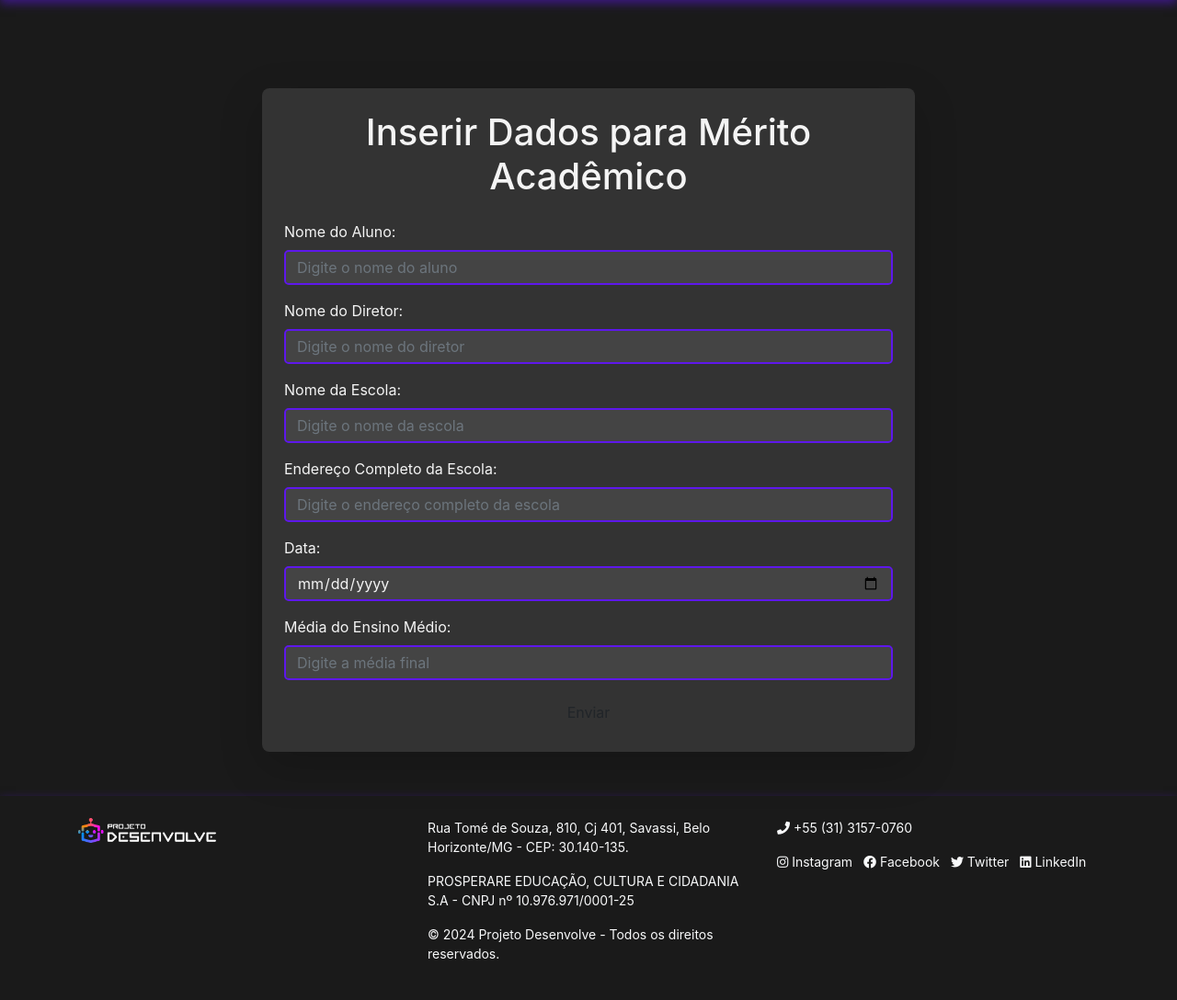
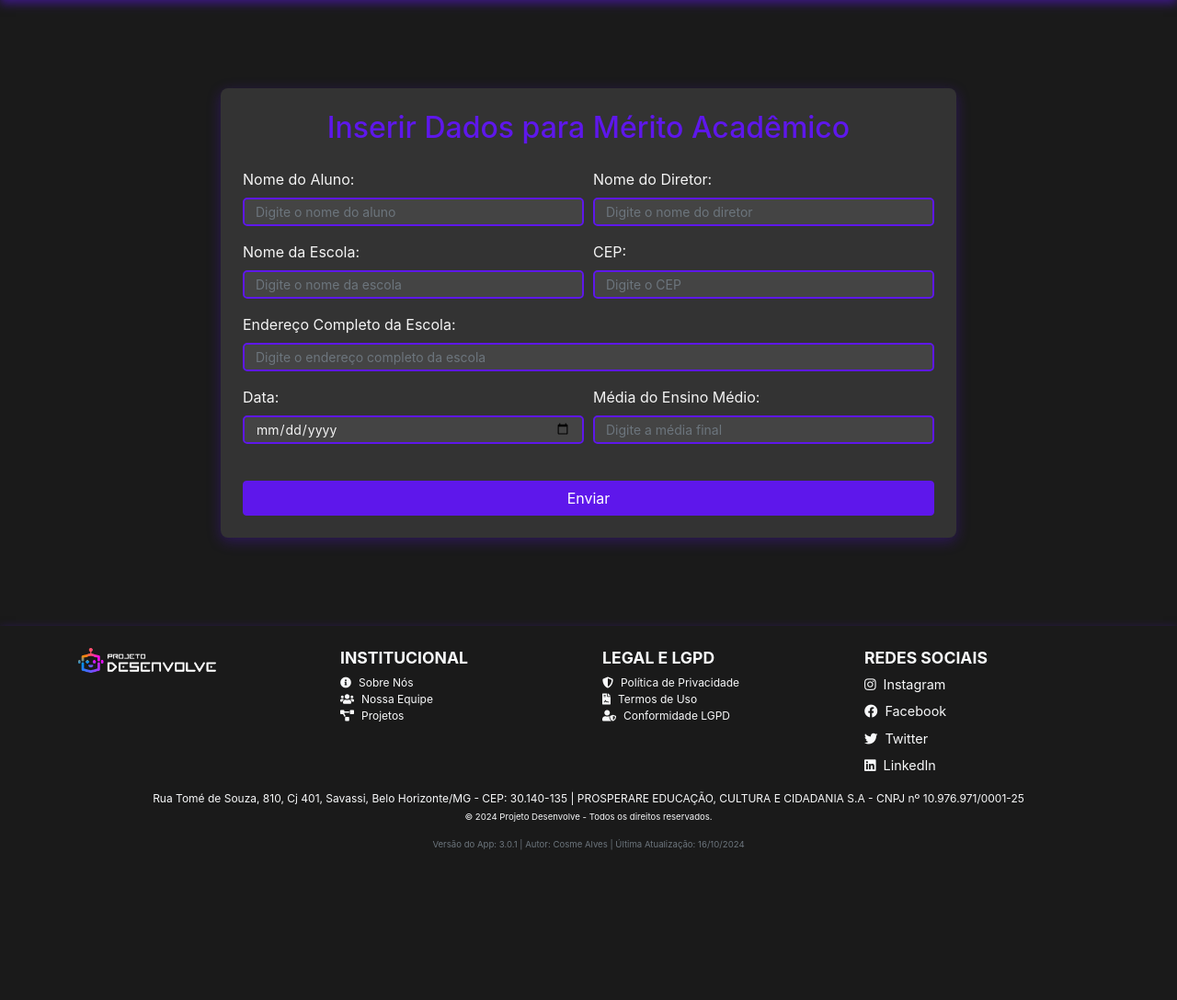
Before and after one commit to cosmeaf/pd-nem-dev, a Django app: page /merito-academico/input/ in a window 1280 px wide. Shown: the part 60-1148 px from the top of the page at 92% size. After the commit the page ends 985 px from the top, so only its background shows below. Run offline with Django 5.2, Linux system fonts and the light colour scheme; parts of the project's set-up code (start-up, migrations or seed data) failed here and were passed over; some libraries are stand-ins or nearby versions.

Commit message:
Fet: Mertico Academico

```diff
--- a/contract/forms.py
+++ b/contract/forms.py
@@ -1,6 +1,7 @@
 from django import forms
 from django.core.exceptions import ValidationError
 from contract.utility.cpf_validate import CPFValidator
+from datetime import date
 import logging
 
 logger = logging.getLogger('django')
@@ -66,36 +67,71 @@
     nome_aluno = forms.CharField(
         label='Nome do Aluno',
         max_length=100,
-        widget=forms.TextInput(attrs={'class': 'form-control', 'placeholder': 'Digite o nome do aluno'})
+        widget=forms.TextInput(attrs={
+            'class': 'form-control form-control-sm',
+            'placeholder': 'Digite o nome do aluno'
+        })
     )
     nome_diretor = forms.CharField(
         label='Nome do Diretor',
         max_length=100,
-        widget=forms.TextInput(attrs={'class': 'form-control', 'placeholder': 'Digite o nome do diretor'})
+        widget=forms.TextInput(attrs={
+            'class': 'form-control form-control-sm',
+            'placeholder': 'Digite o nome do diretor'
+        })
     )
     nome_escola = forms.CharField(
         label='Nome da Escola',
         max_length=100,
-        widget=forms.TextInput(attrs={'class': 'form-control', 'placeholder': 'Digite o nome da escola'})
+        widget=forms.TextInput(attrs={
+            'class': 'form-control form-control-sm',
+            'placeholder': 'Digite o nome da escola'
+        })
     )
-
+    cep = forms.CharField(
+        label='CEP',
+        max_length=9,
+        widget=forms.TextInput(attrs={
+            'class': 'form-control form-control-sm',
+            'placeholder': 'Digite o CEP',
+            'onblur': 'pesquisarCep(this.value);'
+        })
+    )
     endereco_escola = forms.CharField(
         label='Endereço Completo da Escola',
         max_length=255,
-        widget=forms.TextInput(attrs={'class': 'form-control', 'placeholder': 'Digite o endereço completo da escola'})
+        widget=forms.TextInput(attrs={
+            'class': 'form-control form-control-sm',
+            'placeholder': 'Digite o endereço completo da escola'
+        })
     )
-
     data = forms.DateField(
         label='Data',
         widget=forms.TextInput(attrs={
-            'class': 'form-control datepicker',
-            'placeholder': 'Selecione a data'
+            'class': 'form-control form-control-sm',
+            'placeholder': 'Selecione a data',
+            'type': 'date'
+        })
+    )
+    media_ensino_medio = forms.DecimalField(
+        label='Média do Ensino Médio',
+        max_digits=4,
+        decimal_places=2,
+        widget=forms.NumberInput(attrs={
+            'class': 'form-control form-control-sm',
+            'placeholder': 'Digite a média final'
         })
     )
 
-    media_ensino_medio = forms.DecimalField(
-        label='Média do Ensino Médio',
-        max_digits=5,
-        decimal_places=2,
-        widget=forms.NumberInput(attrs={'class': 'form-control', 'placeholder': 'Digite a média final'})
-    )
+    def clean_data(self):
+        data = self.cleaned_data.get('data')
+        if data >= date.today():
+            raise forms.ValidationError("A data deve ser anterior à data atual.")
+        # Formatar a data para DD/MM/YYYY
+        return data.strftime('%d/%m/%Y')
+
+    def clean_media_ensino_medio(self):
+        media = self.cleaned_data.get('media_ensino_medio')
+        if media < 0 or media > 10:
+            raise forms.ValidationError("A média deve ser entre 0.00 e 10.00.")
+        return media
--- a/contract/views/merito_academico_view.py
+++ b/contract/views/merito_academico_view.py
@@ -1,6 +1,8 @@
 from django.shortcuts import render, redirect
 from contract.forms import MeritoAcademicoForm
+import logging
 
+logger = logging.getLogger('django')
 
 def merito_academico_input(request):
     if request.method == 'POST':
@@ -10,7 +12,7 @@
             nome_aluno = form.cleaned_data['nome_aluno']
             nome_diretor = form.cleaned_data['nome_diretor']
             nome_escola = form.cleaned_data['nome_escola']
-            endereco_escola = form.cleaned_data['endereco_escola']  # Novo campo de endereço
+            endereco_escola = form.cleaned_data['endereco_escola']
             data = form.cleaned_data['data']
             media_ensino_medio = form.cleaned_data['media_ensino_medio']
 
@@ -18,14 +20,18 @@
             request.session['nome_aluno'] = nome_aluno
             request.session['nome_diretor'] = nome_diretor
             request.session['nome_escola'] = nome_escola
-            request.session['endereco_escola'] = endereco_escola  # Salvar endereço na sessão
-            request.session['data'] = str(data)  # Salva como string
+            request.session['endereco_escola'] = endereco_escola
+            request.session['data'] = str(data)
             request.session['media_ensino_medio'] = str(media_ensino_medio)
 
-            # Redirecionar para confirmação
+            logger.info("Dados inseridos no formulário foram salvos com sucesso.")
+            # Redirecionar para a página de confirmação
             return redirect('merito_academico_confirm')
-
+        else:
+            # Log dos erros do formulário
+            logger.warning(f"Formulário inválido. Erros: {form.errors}")
     else:
         form = MeritoAcademicoForm()
 
+    # Renderizar o template com o formulário, exibindo os erros se houverem
     return render(request, 'merito_academico_input.html', {'form': form})
--- a/static/css/styles.css
+++ b/static/css/styles.css
@@ -54,8 +54,21 @@
 
 /* Footer */
 .site-footer {
-  font-size: 0.875rem;
+  font-size: 0.75rem;
   width: 100%;
+}
+
+.site-footer h5 {
+  font-size: 1.1rem;
+  font-weight: bold;
+}
+.footer-social-media a {
+  font-size: 0.9rem;
+  transition: color 0.3s ease;
+}
+
+.footer-social-media a:hover {
+  color: var(--primary-color); /* Use uma cor de destaque */
 }
 
 /* Navbar */
--- a/templates/base.html
+++ b/templates/base.html
@@ -4,9 +4,8 @@
     <meta charset="UTF-8">
     <meta name="viewport" content="width=device-width, initial-scale=1">
     <title>{% block title %}Projeto Desenvolve{% endblock %}</title>
-
     {% load static %}
-
+    <link rel="icon" type="image/avif" href="{% static 'images/icon.avif' %}">
     <!-- FontAwesome CDN -->
     <link rel="stylesheet" href="https://cdnjs.cloudflare.com/ajax/libs/font-awesome/5.15.4/css/all.min.css">
     <!-- Bootstrap CDN -->
@@ -45,26 +44,60 @@
     <footer class="site-footer text-light py-4">
         <div class="container footer-container-fluid">
             <div class="row text-center text-md-left">
-                <div class="col-md-4">
+                <!-- Coluna 1: Logo -->
+                <div class="col-md-3 mb-4 mb-md-0">
                     <img src="{% static 'images/logo.avif' %}" alt="Logo Projeto Desenvolve" class="img-fluid mb-3" style="width: 150px;">
                 </div>
-                <div class="col-md-4">
-                    <p>Rua Tomé de Souza, 810, Cj 401, Savassi, Belo Horizonte/MG - CEP: 30.140-135.</p>
-                    <p>PROSPERARE EDUCAÇÃO, CULTURA E CIDADANIA S.A - CNPJ nº 10.976.971/0001-25</p>
-                    <p>&copy; 2024 Projeto Desenvolve - Todos os direitos reservados.</p>
+
+                <!-- Coluna 2: Links Institucionais -->
+                <div class="col-md-3 mb-4 mb-md-0">
+                    <h5 class="text-uppercase">Institucional</h5>
+                    <ul class="list-unstyled">
+                        <li><a href="#" class="text-light"><i class="fas fa-info-circle mr-2"></i>Sobre Nós</a></li>
+                        <li><a href="#" class="text-light"><i class="fas fa-users mr-2"></i>Nossa Equipe</a></li>
+                        <li><a href="#" class="text-light"><i class="fas fa-project-diagram mr-2"></i>Projetos</a></li>
+                    </ul>
                 </div>
-                <div class="col-md-4">
-                    <p><i class="fas fa-phone"></i> +55 (31) 3157-0760</p>
-                    <div class="footer-social-media mt-2">
-                        <a href="#" class="text-light mr-2"><i class="fab fa-instagram"></i> Instagram</a>
-                        <a href="#" class="text-light mr-2"><i class="fab fa-facebook"></i> Facebook</a>
-                        <a href="#" class="text-light mr-2"><i class="fab fa-twitter"></i> Twitter</a>
-                        <a href="#" class="text-light"><i class="fab fa-linkedin"></i> LinkedIn</a>
+
+                <!-- Coluna 3: Links LGPD e Legais -->
+                <div class="col-md-3 mb-4 mb-md-0">
+                    <h5 class="text-uppercase">Legal e LGPD</h5>
+                    <ul class="list-unstyled">
+                        <li><a href="#" class="text-light"><i class="fas fa-shield-alt mr-2"></i>Política de Privacidade</a></li>
+                        <li><a href="#" class="text-light"><i class="fas fa-file-contract mr-2"></i>Termos de Uso</a></li>
+                        <li><a href="#" class="text-light"><i class="fas fa-user-shield mr-2"></i>Conformidade LGPD</a></li>
+                    </ul>
+                </div>
+
+                <!-- Coluna 4: Redes Sociais -->
+                <div class="col-md-3">
+                    <h5 class="text-uppercase">Redes Sociais</h5>
+                    <div class="footer-social-media">
+                        <a href="#" class="text-light d-block mb-2"><i class="fab fa-instagram mr-2"></i>Instagram</a>
+                        <a href="#" class="text-light d-block mb-2"><i class="fab fa-facebook mr-2"></i>Facebook</a>
+                        <a href="#" class="text-light d-block mb-2"><i class="fab fa-twitter mr-2"></i>Twitter</a>
+                        <a href="#" class="text-light d-block"><i class="fab fa-linkedin mr-2"></i>LinkedIn</a>
                     </div>
+                </div>
+            </div>
+
+            <!-- Container de Endereço -->
+            <div class="row mt-3 text-center">
+                <div class="col-12">
+                    <p class="mb-1">
+                        Rua Tomé de Souza, 810, Cj 401, Savassi, Belo Horizonte/MG - CEP: 30.140-135
+                        | PROSPERARE EDUCAÇÃO, CULTURA E CIDADANIA S.A - CNPJ nº 10.976.971/0001-25
+                    </p>
+                    <p class="small">&copy; 2024 Projeto Desenvolve - Todos os direitos reservados.</p>
+                    <p class="small text-muted">
+                        Versão do App: {{ APP_VERSION }} | Autor: {{ APP_AUTHOR }} | Última Atualização: {{ APP_DATE }}
+                    </p>
                 </div>
             </div>
         </div>
     </footer>
+
+
 
     <!-- jQuery CDN -->
     <script src="https://code.jquery.com/jquery-3.6.0.min.js"></script>
--- a/templates/merito_academico_input.html
+++ b/templates/merito_academico_input.html
@@ -4,44 +4,79 @@
 {% block title %}Inserir Dados - Mérito Acadêmico{% endblock %}
 
 {% block content %}
-<div class="container mt-5">
-    <div class="row justify-content-center" style="margin-top: 10px;">
-        <div class="col-md-8">
-            <div class="card shadow-lg p-4">
-                <h1 class="mb-4 text-center">Inserir Dados para Mérito Acadêmico</h1>
-
-                <form method="POST" action="{% url 'merito_academico_input' %}">
-                    {% csrf_token %}
-                    <!-- Campos do formulário -->
-                    <div class="mb-3">
-                        <label for="nome_aluno" class="form-label">Nome do Aluno:</label>
-                        <input type="text" class="form-control" name="nome_aluno" placeholder="Digite o nome do aluno">
-                    </div>
-                    <div class="mb-3">
-                        <label for="nome_diretor" class="form-label">Nome do Diretor:</label>
-                        <input type="text" class="form-control" name="nome_diretor" placeholder="Digite o nome do diretor">
-                    </div>
-                    <div class="mb-3">
-                        <label for="nome_escola" class="form-label">Nome da Escola:</label>
-                        <input type="text" class="form-control" name="nome_escola" placeholder="Digite o nome da escola">
-                    </div>
-                    <div class="mb-3">
-                        <label for="endereco_escola" class="form-label">Endereço Completo da Escola:</label>
-                        <input type="text" class="form-control" name="endereco_escola" placeholder="Digite o endereço completo da escola">
-                    </div>
-                    <div class="mb-3">
-                        <label for="data" class="form-label">Data:</label>
-                        <input type="date" class="form-control" name="data">
-                    </div>
-                    <div class="mb-3">
-                        <label for="media_ensino_medio" class="form-label">Média do Ensino Médio:</label>
-                        <input type="text" class="form-control" name="media_ensino_medio" placeholder="Digite a média final">
-                    </div>
-                    <button type="submit" class="btn btn-purple w-100">Enviar</button>
-                </form>
-
+<div class="container my-5">
+    <div class="card p-4 mx-auto" style="max-width: 800px;">
+        <h2 class="card-title text-center mb-4">Inserir Dados para Mérito Acadêmico</h2>
+        <form method="POST">
+            {% csrf_token %}
+            <div class="form-row">
+                <div class="col-md-6 mb-3">
+                    {{ form.nome_aluno.label_tag }}
+                    {{ form.nome_aluno }}
+                    {{ form.nome_aluno.errors }}
+                </div>
+                <div class="col-md-6 mb-3">
+                    {{ form.nome_diretor.label_tag }}
+                    {{ form.nome_diretor }}
+                    {{ form.nome_diretor.errors }}
+                </div>
             </div>
-        </div>
+            <div class="form-row">
+                <div class="col-md-6 mb-3">
+                    {{ form.nome_escola.label_tag }}
+                    {{ form.nome_escola }}
+                    {{ form.nome_escola.errors }}
+                </div>
+                <div class="col-md-6 mb-3">
+                    <label for="cep">CEP:</label>
+                    <input type="text" class="form-control form-control-sm" id="cep" name="cep" placeholder="Digite o CEP" onblur="pesquisarCep(this.value);" required>
+                </div>
+            </div>
+            <div class="form-row">
+                <div class="col-md-12 mb-3">
+                    {{ form.endereco_escola.label_tag }}
+                    {{ form.endereco_escola }}
+                    {{ form.endereco_escola.errors }}
+                </div>
+            </div>
+            <div class="form-row">
+                <div class="col-md-6 mb-3">
+                    {{ form.data.label_tag }}
+                    {{ form.data }}
+                    {{ form.data.errors }}
+                </div>
+                <div class="col-md-6 mb-3">
+                    {{ form.media_ensino_medio.label_tag }}
+                    {{ form.media_ensino_medio }}
+                    {{ form.media_ensino_medio.errors }}
+                </div>
+            </div>
+            <button type="submit" class="btn btn-primary w-100 mt-4">Enviar</button>
+        </form>
     </div>
 </div>
+
+<!-- Script para buscar endereço pelo CEP -->
+<script>
+    function pesquisarCep(cep) {
+        cep = cep.replace(/\D/g, '');
+        if (cep != "") {
+            var validacep = /^[0-9]{8}$/;
+            if (validacep.test(cep)) {
+                fetch(`https://viacep.com.br/ws/${cep}/json/`)
+                    .then(response => response.json())
+                    .then(data => {
+                        if (!("erro" in data)) {
+                            document.querySelector("input[name='endereco_escola']").value = `${data.logradouro}, ${data.bairro}, ${data.localidade} - ${data.uf}`;
+                        } else {
+                            alert("CEP não encontrado.");
+                        }
+                    })
+                    .catch(error => console.error('Erro ao buscar o CEP:', error));
+            } else {
+                alert("Formato de CEP inválido.");
+            }
+        }
+    }
+</script>
 {% endblock %}
```
Also changed, not shown: contract/utility/docx_utility.py (+25 -8 lines), contract/views/merito_academico_confirm.py (+11 -9 lines), core/settings.py (+4 -6 lines), templates/contact.html (+17 -21 lines), templates/merito_academico_confirm.html (+28 -22 lines), db.sqlite3, static/images/20943953.jpg (added), 2 other files.
